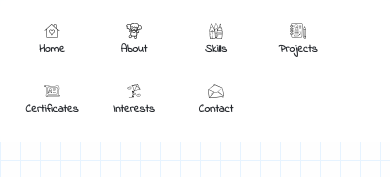
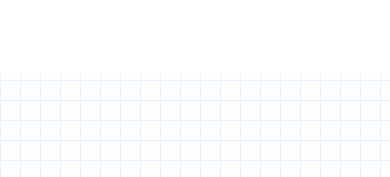
Before and after one commit to YonaVin/portfolio-new, a React (Create React App) app: page / in a window 390 px wide. Shown: the top 177 px of the page. Built offline with nearby package versions, Linux system fonts and the light colour scheme; the HTML template or start-up script is replaced by a standard one; a web font is replaced by a local one.

Commit message:
Fix mobile navigation: hide desktop nav and show menu button on mobile

```diff
--- a/src/App.css
+++ b/src/App.css
@@ -1596,6 +1596,12 @@
   .mobile-menu-btn {
     display: block;
   }
+
+  /* Hide desktop navigation on mobile */
+  .nav-links {
+    display: none;
+  }
+
   /* Navigation - мобильное меню */
   .navbar {
     padding: 15px 0;
@@ -1605,34 +1611,12 @@
 
   .nav-container {
     padding: 0 15px;
-  }
-
-  .nav-links {
-    display: grid;
-    grid-template-columns: repeat(4, 1fr);
-    gap: 8px;
-    width: 100%;
-    max-width: 400px;
-  }
-
-  .nav-link {
-    font-size: 0.7rem;
-    padding: 8px 4px;
-    border-radius: 12px;
-    flex-direction: column;
-    gap: 2px;
-    text-align: center;
-    min-width: 60px;
-  }
-
-  .nav-icon {
-    width: 16px;
-    height: 16px;
-  }
-
-  .nav-line {
-    display: none;
-  }
+    display: flex;
+    justify-content: flex-end;
+    align-items: center;
+  }
+
+
 
   /* Mobile Menu Button Styles */
   .mobile-menu-btn {
```
